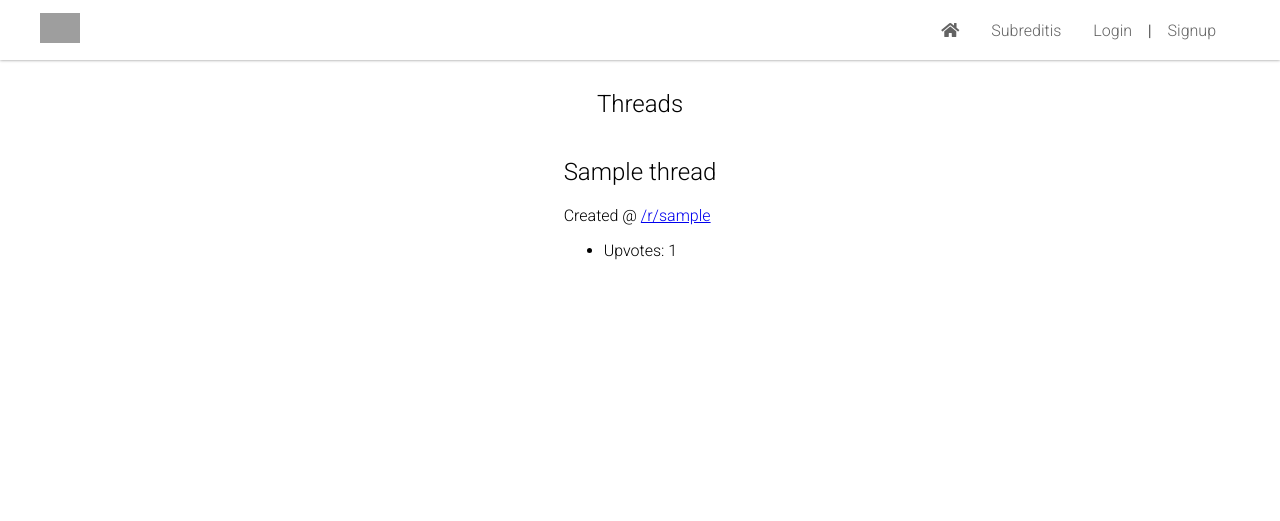
After one commit to jrmmendes/rediti, a Django app: template templates/subs/subrediti.html in a window 1280 px wide. The commit adds this page. Shown: the top 521 px of the page. Run offline with Django 3.2, Linux system fonts and the light colour scheme; the template is opened without the code that fills it: most values are stand-ins (such as "Sample title", 1, 10 or a date in 2020); some libraries are stand-ins or nearby versions; grey boxes are pictures that could not be loaded.

Commit message:
Criada detailView para subreditis

```diff
--- a/subs/urls.py
+++ b/subs/urls.py
@@ -1,8 +1,9 @@
 from django.urls import path
-from .views import SubsView
+from .views import SubsView, SubView
 
 app_name = 'subs'
 
 urlpatterns = [
     path('', SubsView.as_view(), name='all'),
+    path('<slug:slug>/', SubView.as_view(), name='r'),
 ]
--- a/subs/views.py
+++ b/subs/views.py
@@ -8,3 +8,8 @@ class SubsView(generic.ListView):
     context_object_name = 'subs'
     ordering = ['created']
     paginate_by = 10
+
+
+class SubView(generic.DetailView):
+    template_name = 'subs/subrediti.html'
+    model = Subrediti
--- /dev/null
+++ b/templates/subs/subrediti.html
@@ -0,0 +1,22 @@
+{% extends "base.html" %}
+
+{% block title_block %}
+    {{ subrediti.name }}
+{% endblock title_block %}
+
+{% block body_block %}
+    <aside class="profile-card">
+        <h1 class="aside-title"> Threads </h1>
+        {% for thread in sub.threads.all %}
+        <div class="thread-card">
+            <h1>{{ thread.title }} </h1>
+            <h2> Created @ <a href="#">/r/{{thread.subrediti.slug}}</a></h2>
+            <ul>
+                <li>Upvotes: {{ thread.vote_count }}</li>
+            </ul>
+        </div>
+        {% empty %}
+        I can't see your threads -_-
+        {% endfor %}
+    </aside>
+{% endblock body_block %}
--- a/templates/subs/subrediti_list.html
+++ b/templates/subs/subrediti_list.html
@@ -10,6 +10,7 @@
             <h1>{{ sub.name }}</h1>
             <h2>by {{ sub.creator }}</h2>
             <p> {{ sub.description }} </p>
+            <a href="{% url 'subs:r' sub.slug %}">See subrediti</a>
         </div>
     {% empty %}
     Ohhhhh... It's so cold here :( I need more subs!
```
